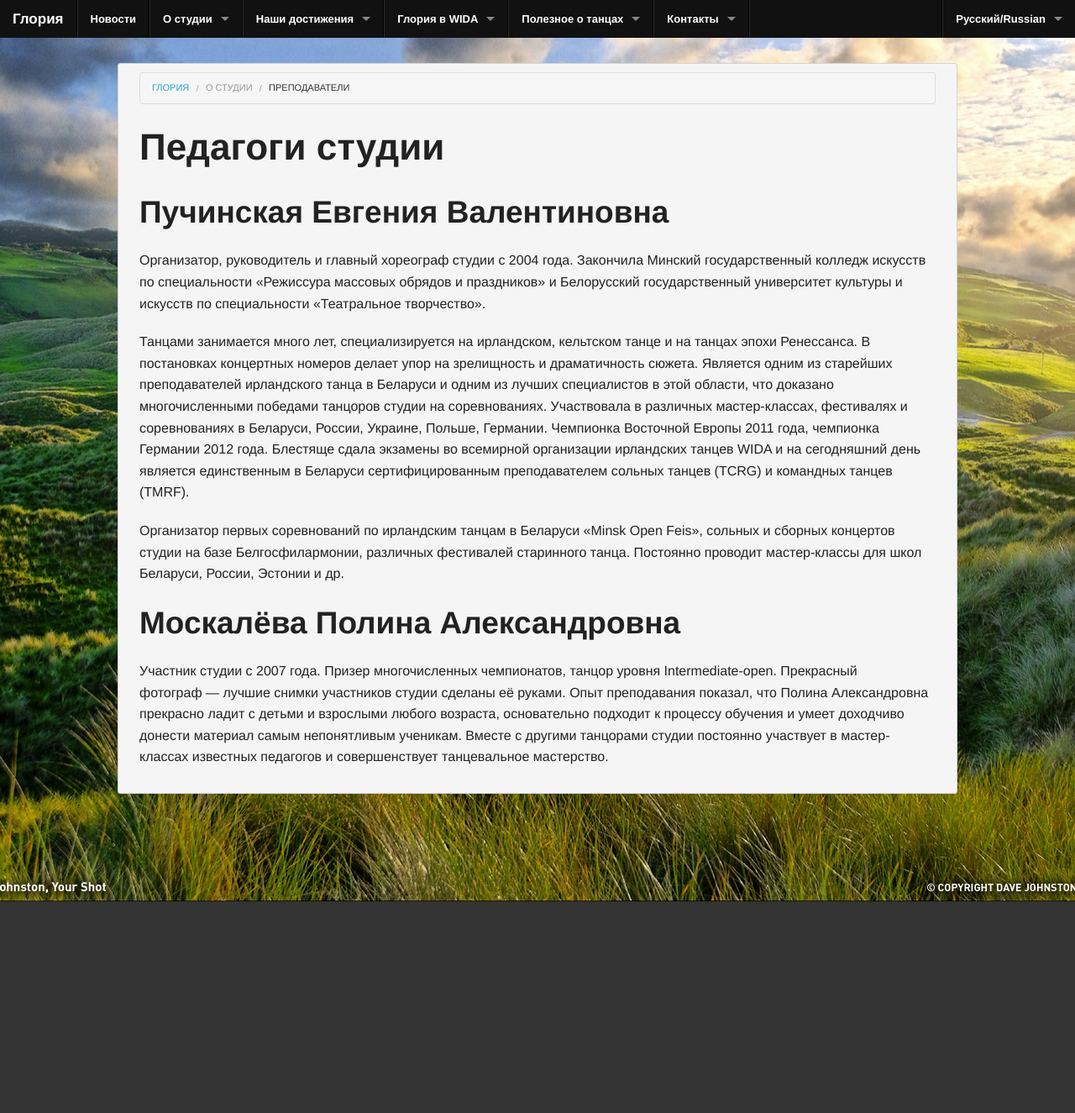
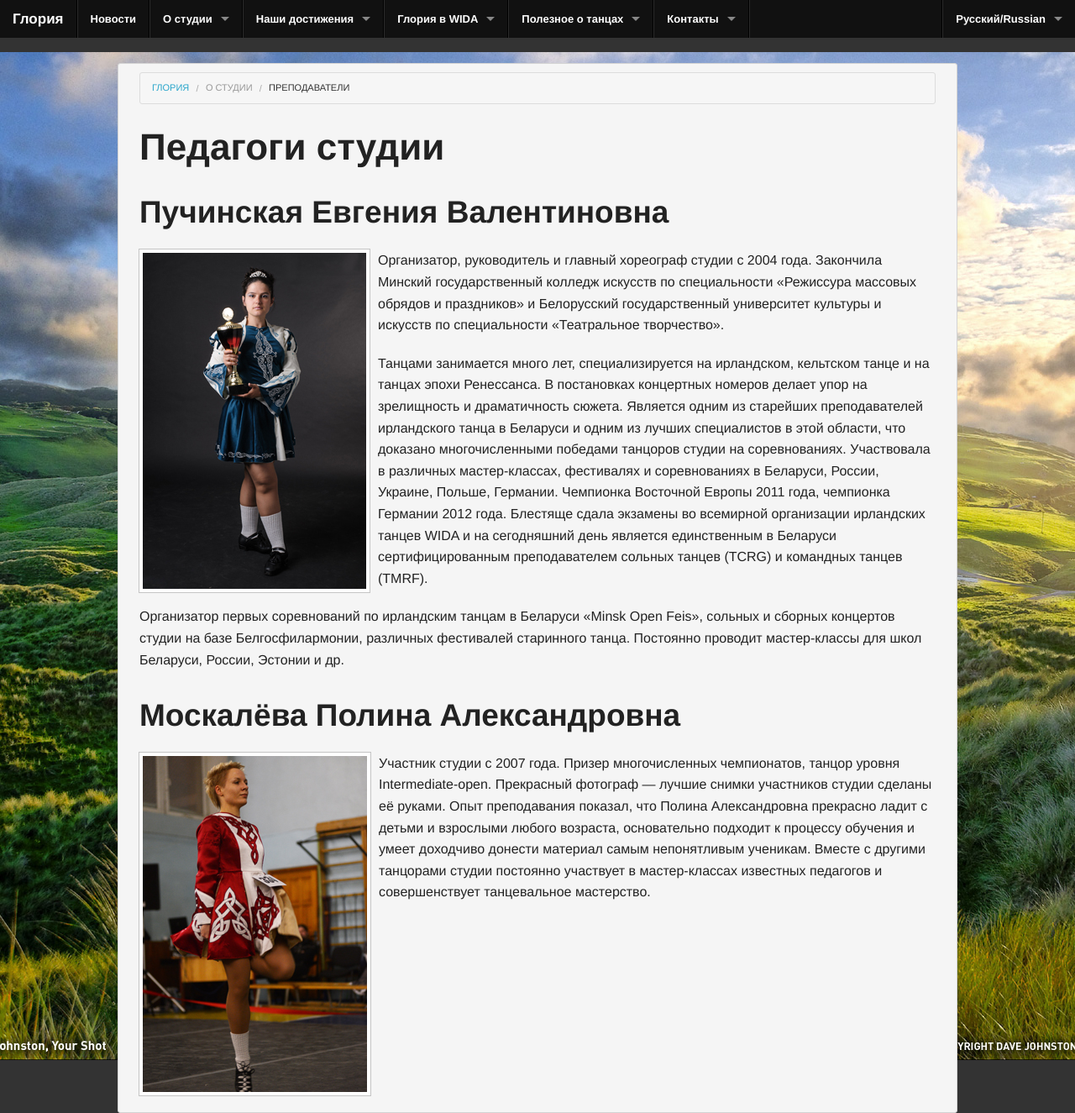
Before and after one commit to gloria-studio/gloria-studio.github.io, a Jekyll site: the page built from about/teachers/index.md, in a window 1280 px wide. Shown: the whole page at 84% size. Built offline with Jekyll 4.4.1, drawn with Linux system fonts in a browser that asks for light colours; Markdown is read by kramdown in place of the engine named in the settings.

Commit message:
Tearchers photos

```diff
--- a/about/teachers/index.md
+++ b/about/teachers/index.md
@@ -8,6 +8,7 @@
 
 ## Пучинская Евгения Валентиновна
 
+<a style="float: left; cursor: default; margin: 0 10px 10px 0;" class="th"><img src="/img/teachers_jenny.jpg" /></a>
 Организатор, руководитель и главный хореограф студии с 2004 года.
 Закончила Минский государственный колледж искусств по специальности
 &laquo;Режиссура массовых обрядов и праздников&raquo; и Белорусский
@@ -33,8 +34,11 @@
 Белгосфилармонии, различных фестивалей старинного танца. Постоянно
 проводит мастер-классы для школ Беларуси, России, Эстонии и др.
 
+<div data-clearing></div>
+
 ## Москалёва Полина Александровна
 
+<a style="float: left; cursor: default; margin: 0 10px 10px 0;" class="th"><img src="/img/teachers_chipa.jpg" /></a>
 Участник студии с 2007 года. Призер многочисленных чемпионатов, танцор
 уровня Intermediate-open. Прекрасный фотограф&nbsp;--- лучшие снимки
 участников студии сделаны её руками. Опыт преподавания показал, что
```
Also changed, not shown: img/teachers_chipa.jpg (added), img/teachers_jenny.jpg (added).
